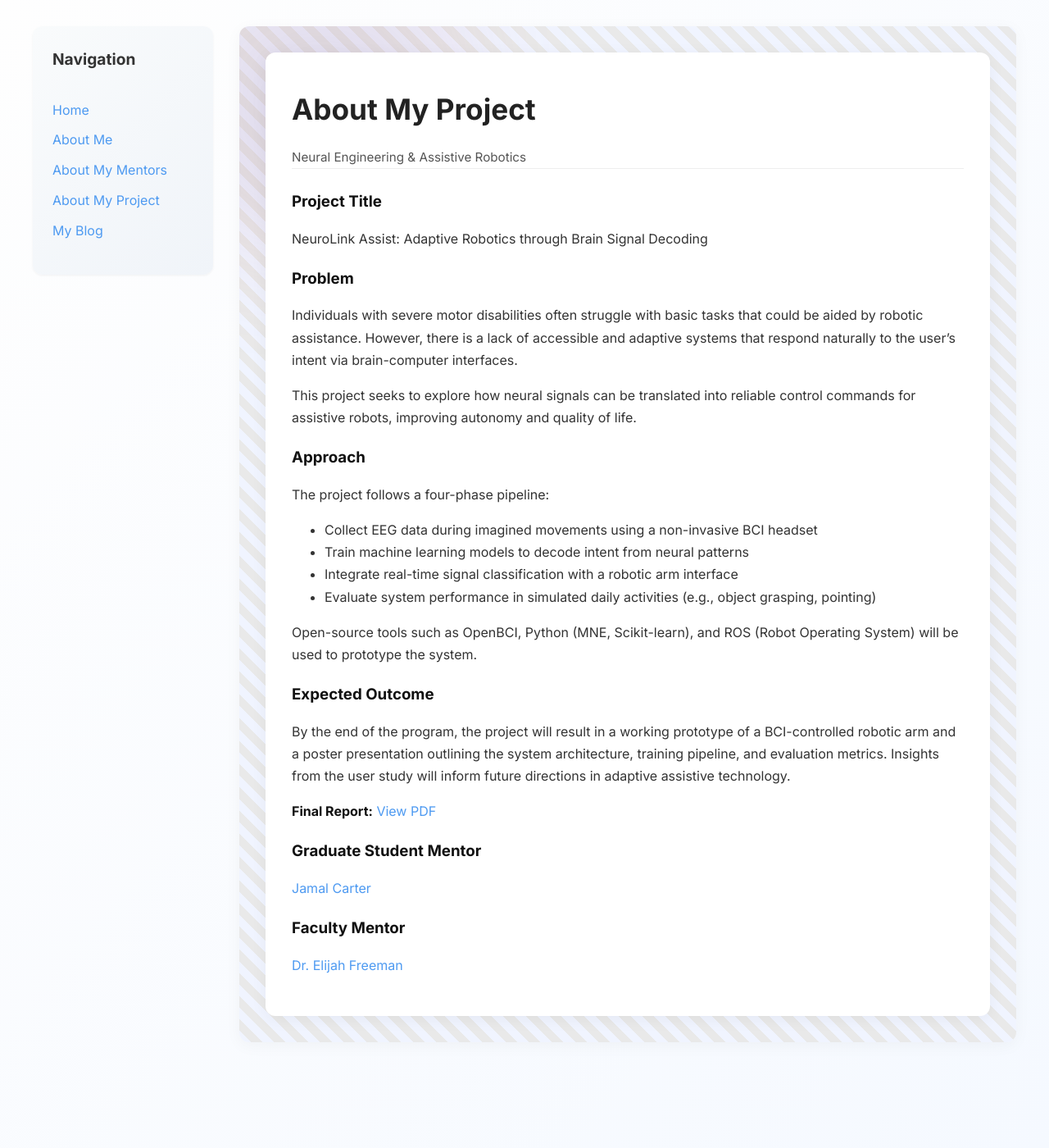
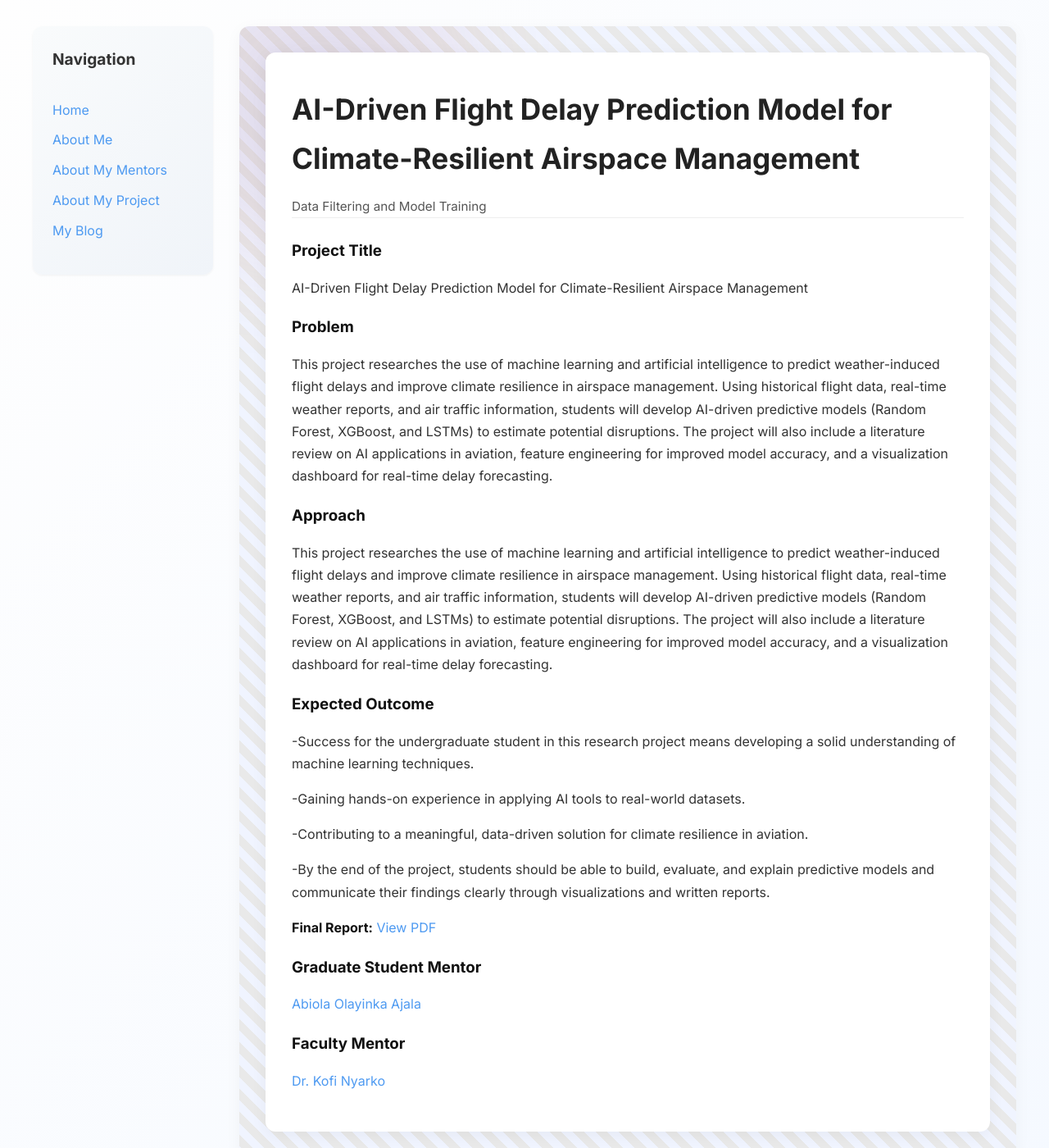
Before and after one commit to Mrsburke/Mrsburke.github.io, a Jekyll site: the page built from pages/about-my-project.md, in a window 1280 px wide and 1400 px high. Shown: the whole window at 82% size. Built offline with Jekyll 4.4.1, drawn with Linux system fonts in a browser that asks for light colours.

Commit message:
Update about-my-project.md

```diff
--- a/pages/about-my-project.md
+++ b/pages/about-my-project.md
@@ -1,36 +1,33 @@
 ---
 layout: project
-title: About My Project
+title: AI-Driven Flight Delay Prediction Model for Climate-Resilient Airspace Management
 permalink: /about-my-project.html
 
-subtitle: Neural Engineering & Assistive Robotics
-project_title: "NeuroLink Assist: Adaptive Robotics through Brain Signal Decoding"
+subtitle: Data Filtering and Model Training
+project_title: "AI-Driven Flight Delay Prediction Model for Climate-Resilient Airspace Management"
 
 problem: |
-  Individuals with severe motor disabilities often struggle with basic tasks that could be aided by robotic assistance. However, there is a lack of accessible and adaptive systems that respond naturally to the user's intent via brain-computer interfaces.
-
-  This project seeks to explore how neural signals can be translated into reliable control commands for assistive robots, improving autonomy and quality of life.
+  This project researches the use of machine learning and artificial intelligence to predict weather-induced flight delays and improve climate resilience in airspace management. Using historical flight data, real-time weather reports, and air traffic information, students will develop AI-driven predictive models (Random Forest, XGBoost, and LSTMs) to estimate potential disruptions. The project will also include a literature review on AI applications in aviation, feature engineering for improved model accuracy, and a visualization dashboard for real-time delay forecasting.
 
 approach: |
-  The project follows a four-phase pipeline:
-
-  - Collect EEG data during imagined movements using a non-invasive BCI headset
-  - Train machine learning models to decode intent from neural patterns
-  - Integrate real-time signal classification with a robotic arm interface
-  - Evaluate system performance in simulated daily activities (e.g., object grasping, pointing)
-
-  Open-source tools such as OpenBCI, Python (MNE, Scikit-learn), and ROS (Robot Operating System) will be used to prototype the system.
+  This project researches the use of machine learning and artificial intelligence to predict weather-induced flight delays and improve climate resilience in airspace management. Using historical flight data, real-time weather reports, and air traffic information, students will develop AI-driven predictive models (Random Forest, XGBoost, and LSTMs) to estimate potential disruptions. The project will also include a literature review on AI applications in aviation, feature engineering for improved model accuracy, and a visualization dashboard for real-time delay forecasting.
 
 outcome: |
-  By the end of the program, the project will result in a working prototype of a BCI-controlled robotic arm and a poster presentation outlining the system architecture, training pipeline, and evaluation metrics. Insights from the user study will inform future directions in adaptive assistive technology.
+  -Success for the undergraduate student in this research project means developing a solid understanding of machine learning techniques.
+
+  -Gaining hands-on experience in applying AI tools to real-world datasets.
+
+  -Contributing to a meaningful, data-driven solution for climate resilience in aviation.
+
+  -By the end of the project, students should be able to build, evaluate, and explain predictive models and communicate their findings clearly through visualizations and written reports.
 
 final_report_url: https://dl.icdst.org/pdfs/files/22e390b2eb0c8e951f3a742fda5b2d1d.pdf
 
 grad_mentor:
-  name: Jamal Carter
-  linkedin: https://www.linkedin.com/in/jamal-carter
+  name: Abiola Olayinka Ajala
+  linkedin: https://www.linkedin.com/in/abiola-ajala-89a400272/
 
 faculty_mentor:
-  name: Dr. Elijah Freeman
-  linkedin: https://www.linkedin.com/in/dr-elijah-freeman
+  name: Dr. Kofi Nyarko
+  linkedin: https://www.linkedin.com/in/kofinyarko/
 ---
```
